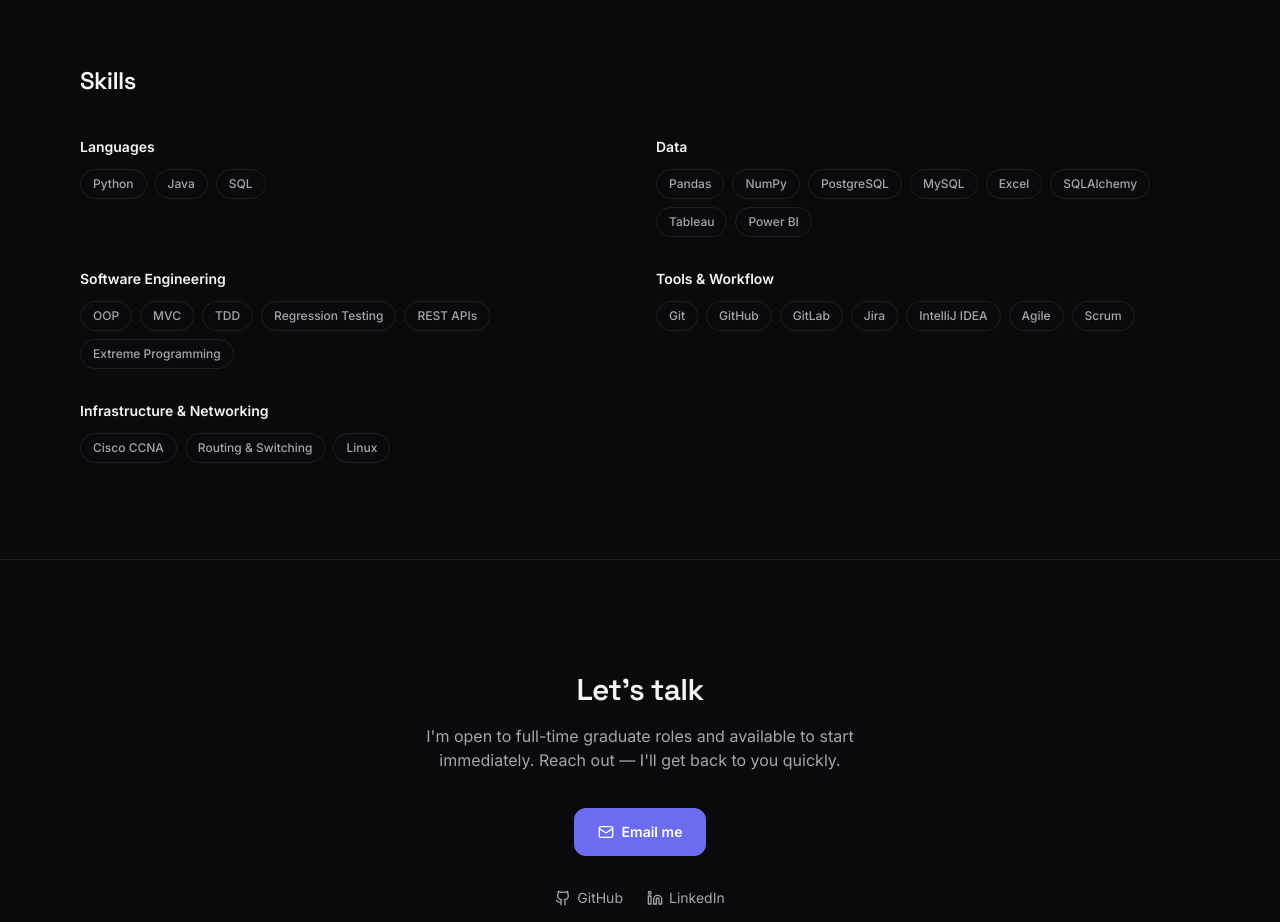
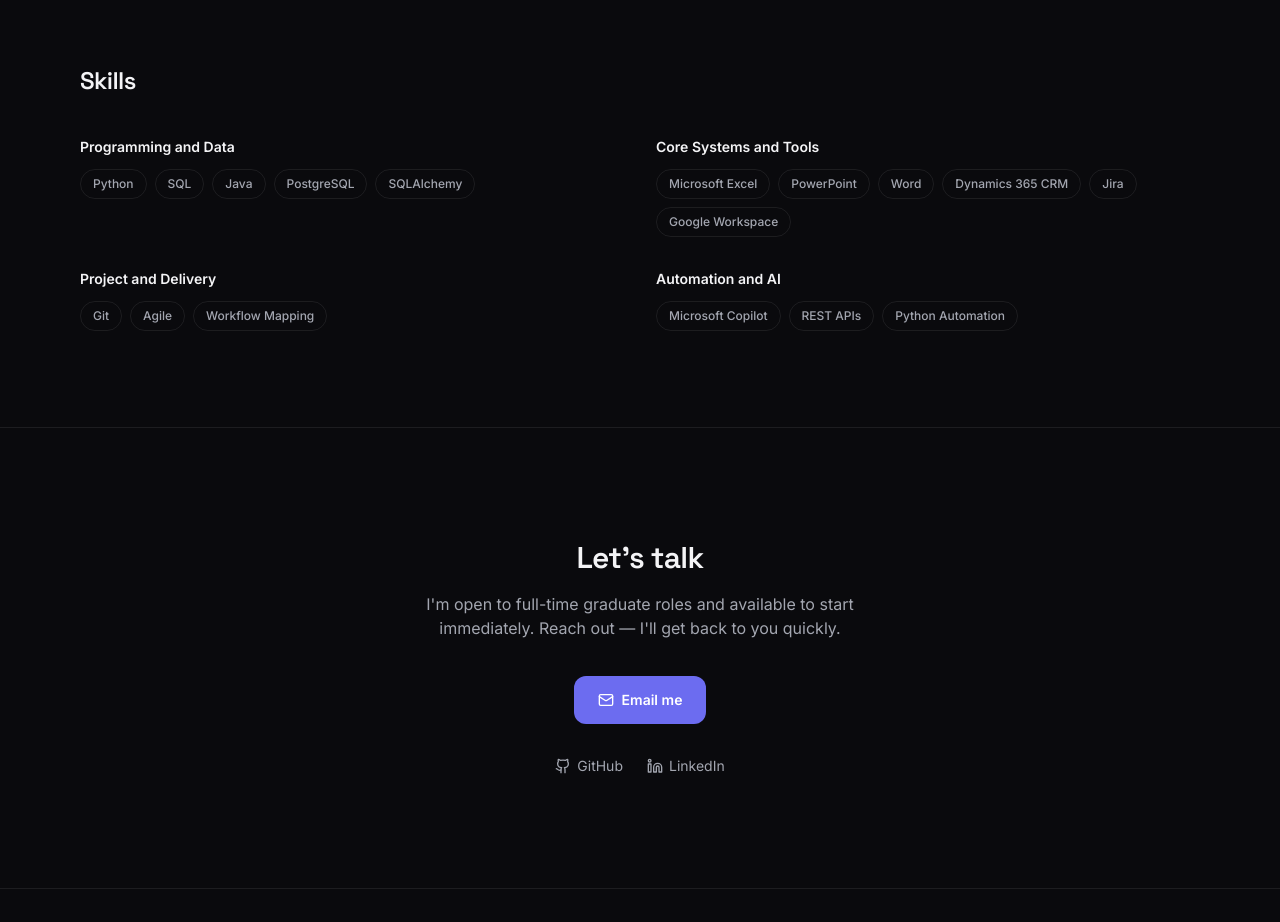
Before and after one commit to Kishanr19/Kishanr19.github.io, a React (Vite) app: page / in a window 1280 px wide. Shown: the part 4940-5862 px from the top of the page. Built offline with nearby package versions, Linux system fonts and the light colour scheme.

Commit message:
Update and recategorize Skills section

```diff
--- a/src/data.js
+++ b/src/data.js
@@ -118,24 +118,20 @@
 
 export const skills = [
   {
-    category: 'Languages',
-    items: ['Python', 'Java', 'SQL'],
+    category: 'Programming and Data',
+    items: ['Python', 'SQL', 'Java', 'PostgreSQL', 'SQLAlchemy'],
   },
   {
-    category: 'Data',
-    items: ['Pandas', 'NumPy', 'PostgreSQL', 'MySQL', 'Excel', 'SQLAlchemy', 'Tableau', 'Power BI'],
+    category: 'Core Systems and Tools',
+    items: ['Microsoft Excel', 'PowerPoint', 'Word', 'Dynamics 365 CRM', 'Jira', 'Google Workspace'],
   },
   {
-    category: 'Software Engineering',
-    items: ['OOP', 'MVC', 'TDD', 'Regression Testing', 'REST APIs', 'Extreme Programming'],
+    category: 'Project and Delivery',
+    items: ['Git', 'Agile', 'Workflow Mapping'],
   },
   {
-    category: 'Tools & Workflow',
-    items: ['Git', 'GitHub', 'GitLab', 'Jira', 'IntelliJ IDEA', 'Agile', 'Scrum'],
-  },
-  {
-    category: 'Infrastructure & Networking',
-    items: ['Cisco CCNA', 'Routing & Switching', 'Linux'],
+    category: 'Automation and AI',
+    items: ['Microsoft Copilot', 'REST APIs', 'Python Automation'],
   },
 ]
 
```
